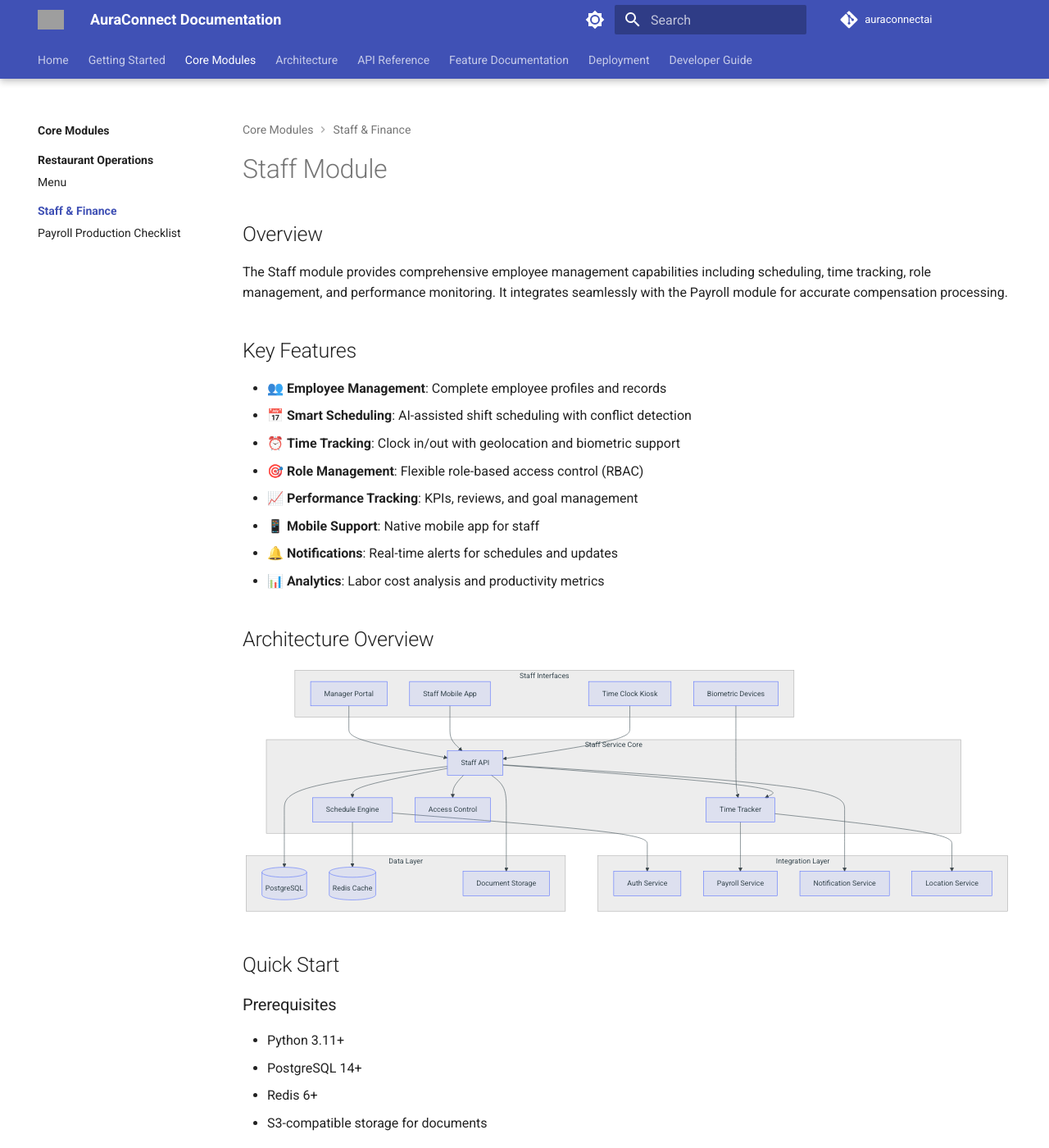
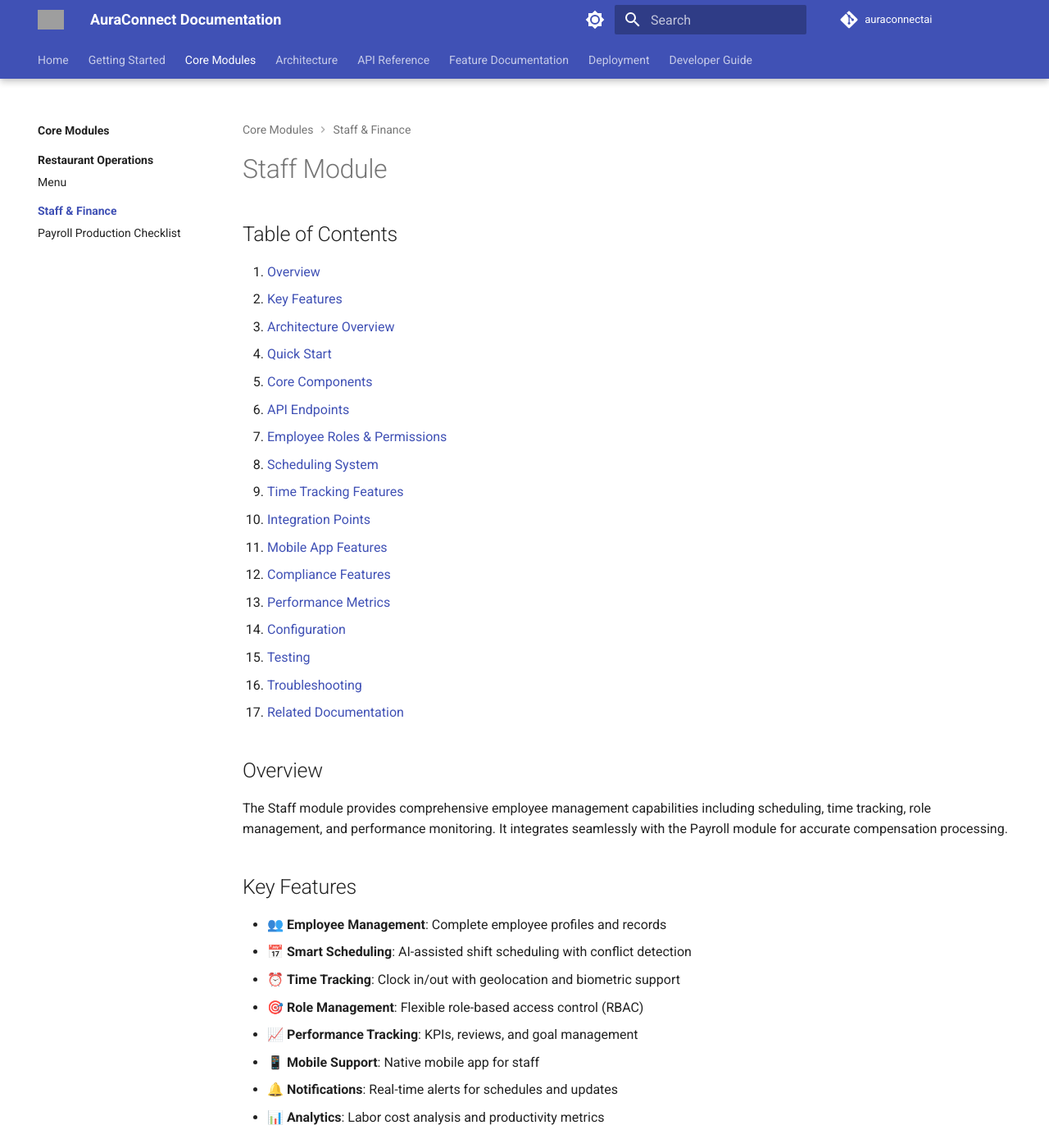
Before and after one commit to AuraTechWave/auraconnectai, an MkDocs documentation site: the page built from docs/modules/staff/README.md, in a window 1280 px wide and 1400 px high. Shown: the whole window at 82% size. Built offline with MkDocs 1.6.1 and Material for MkDocs 9.7.7, drawn with Linux system fonts in a browser that asks for light colours; comment, search, counter and statistics services are not loaded; the version menu is left out; some of the changed text lies outside the part shown; grey boxes are pictures that could not be loaded.

Commit message:
feat: Implement documentation improvements based on review feedback
- Add status badges to README for documentation, CI/CD, and license
- Add table of contents to long documentation files (Orders and Staff modules)
- Add mermaid2 plugin to mkdocs.yml for better diagram rendering
- Create comprehensive CHANGELOG.md with breaking documentation changes
- Add cross-links between module docs and API references for better navigation
- Improve documentation discoverability with contextual links

These improvements enhance documentation usability and make it easier
for developers to navigate between related sections.

🤖 Generated with [Claude Code](https://claude.ai/code)

Co-Authored-By: Claude <noreply@anthropic.com>

````diff
--- a/docs/modules/staff/README.md
+++ b/docs/modules/staff/README.md
@@ -1,4 +1,24 @@
 # Staff Module
+
+## Table of Contents
+
+1. [Overview](#overview)
+2. [Key Features](#key-features)
+3. [Architecture Overview](#architecture-overview)
+4. [Quick Start](#quick-start)
+5. [Core Components](#core-components)
+6. [API Endpoints](#api-endpoints)
+7. [Employee Roles & Permissions](#employee-roles-permissions)
+8. [Scheduling System](#scheduling-system)
+9. [Time Tracking Features](#time-tracking-features)
+10. [Integration Points](#integration-points)
+11. [Mobile App Features](#mobile-app-features)
+12. [Compliance Features](#compliance-features)
+13. [Performance Metrics](#performance-metrics)
+14. [Configuration](#configuration)
+15. [Testing](#testing)
+16. [Troubleshooting](#troubleshooting)
+17. [Related Documentation](#related-documentation)
 
 ## Overview
 
@@ -194,6 +214,8 @@ class TimeTracker:
 ```
 
 ## API Endpoints
+
+> 📌 **See also**: [Staff Management in API Reference](../../api/README.md#staff-hr) for integration details.
 
 ### Employee Management
 
--- a/mkdocs.yml
+++ b/mkdocs.yml
@@ -168,6 +168,8 @@ plugins:
       version_selector: true
       css_dir: css
       javascript_dir: js
+  - mermaid2:
+      version: 10.6.0
 
 extra:
   version:
````
Also changed, not shown: CHANGELOG.md (added, +77 -0 lines), README.md (+4 -0 lines), docs/modules/menu/README.md (+2 -0 lines), docs/modules/orders/README.md (+19 -0 lines).
